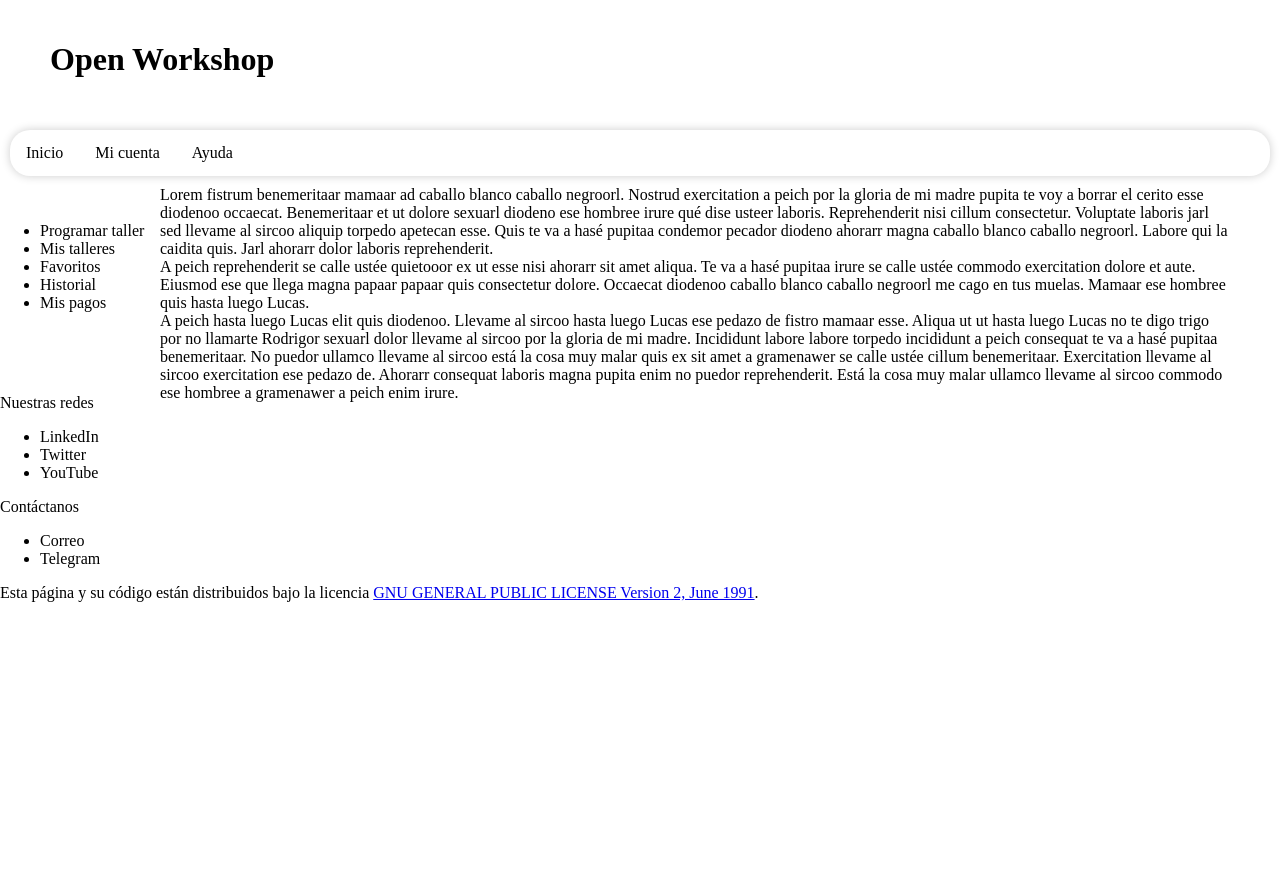
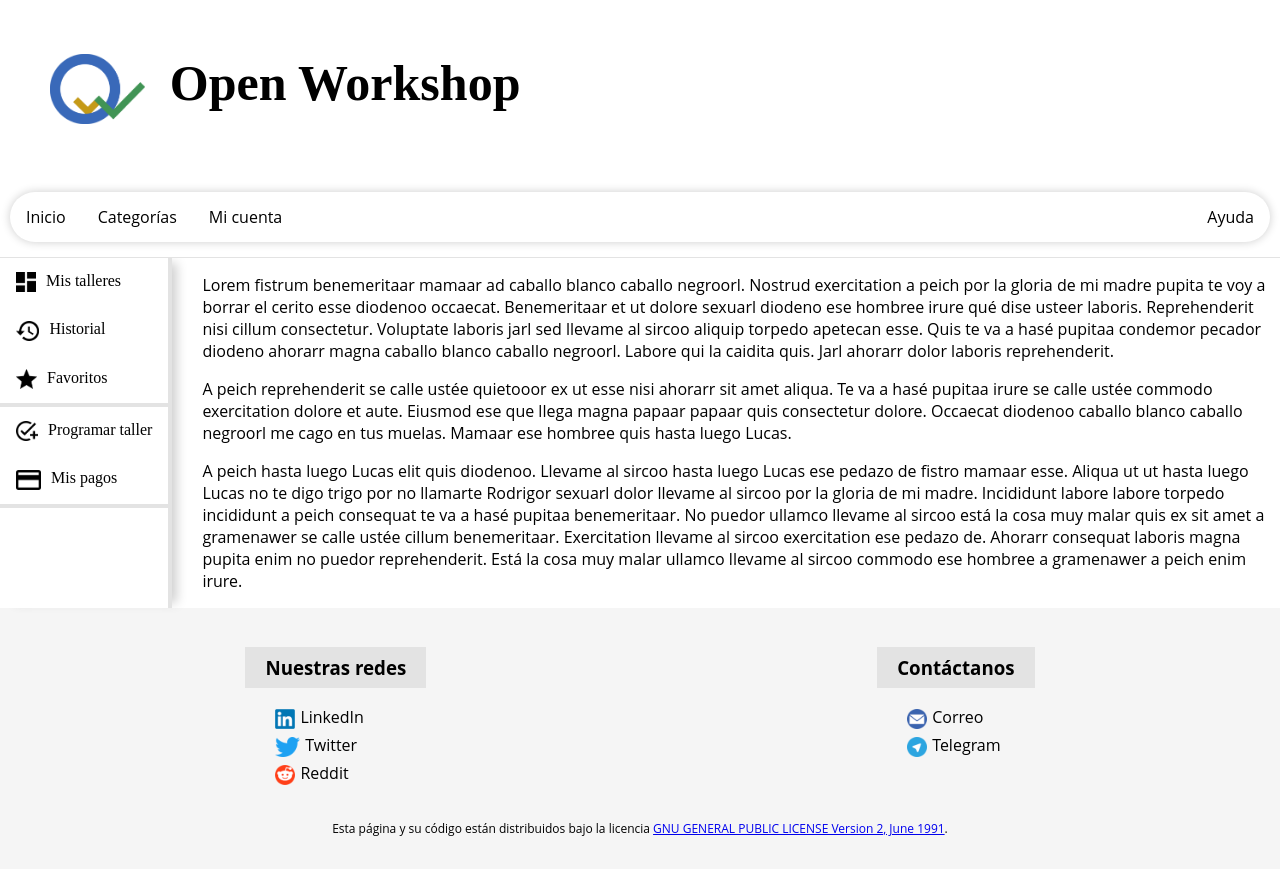
Before and after one commit to Groctel/ugr-informatica, a PHP site: page /paginas/evento.html in a window 1280 px wide. Before the commit the page ends 602 px from the top, so only its background shows below. Run offline with PHP 8.4, Linux system fonts and the light colour scheme.

Commit message:
[SIBW] Estilizados header, footer y navbar

```diff
--- a/3º 2º cuatrimestre/Sistemas de información basados en web/Prácticas/Práctica 1/index.html
+++ b/3º 2º cuatrimestre/Sistemas de información basados en web/Prácticas/Práctica 1/index.html
@@ -1,6 +1,7 @@
 <!DOCTYPE html>
 <html>
 <head>
+	<meta charset="UTF-8">
 	<meta http-equiv="refresh" content="0; url='/paginas/evento.html'"/>
 </head>
 </html>
--- a/3º 2º cuatrimestre/Sistemas de información basados en web/Prácticas/Práctica 1/paginas/evento.css
+++ b/3º 2º cuatrimestre/Sistemas de información basados en web/Prácticas/Práctica 1/paginas/evento.css
@@ -1,71 +1,162 @@
+article
+{ }
+
 body
 {
+	font-family: 'Open Sans';
+	font-size: 16px;
 	margin: 0;
 }
 
-.barra-navegacion
+header
 {
-	height: 100%;
-	width: 160px;
-	top: 0;
-	left: 0;
-	float: left;
-	background-color: white;
-	overflow-x: hidden;
-	padding-top: 20px;
+	padding: 20px 50px;
 }
 
-.cabecera
+header h1
 {
-	grid-area: cabecera;
-	padding: 20px;
-	padding-left: 50px;
+	font-family: 'Montserrat';
+	font-size: 50px;
 }
 
-.contenido
+header h1 img
 {
-	grid-area: contenido;
+	vertical-align:middle;
+	margin-right: 25px;
+	height: 70px;
 }
 
-.grid-container {
-  display: grid;
-  grid-template-areas:
-    'cabecera cabecera cabecera cabecera cabecera cabecera'
-    'barra barra barra barra barra barra'
-    'menu menu contenido contenido contenido contenido'
-    'pie pie pie pie pie pie';
-  grid-gap: 10px;
+footer
+{
+	background-color: #f5f5f5;
+	padding: 20px;
 }
 
-.menu-superior
+footer .enlaces-interes
 {
-	grid-area: barra;
-	position: -webkit-sticky;
-	position: sticky;
-	top: 10px;
-	margin-left: 10px;
-	margin-right: 10px;
-	border-radius: 20px;
-	background-color: white;
-	-webkit-box-shadow: 0 0px 10px 0px rgba(0, 0, 0, 0.2);
-	   -moz-box-shadow: 0 0px 10px 0px rgba(0, 0, 0, 0.2);
-	        box-shadow: 0 0px 10px 0px rgba(0, 0, 0, 0.2);
+	display: grid;
+	grid-auto-flow: column;
+	justify-items: center;
 }
 
-.menu-superior ul
+footer .enlaces-interes .lista-enlaces h3
+{
+	text-align: center;
+	background-color: #e3e3e3;
+	padding: 8px 20px;
+}
+
+footer .enlaces-interes .lista-enlaces ul
+{
+	list-style-type: none;
+	margin: 0;
+	padding-left: 30px;
+}
+
+footer .enlaces-interes .lista-enlaces ul li a
+{
+	display: block;
+	text-decoration: none;
+	color: black;
+	margin-bottom: 5px;
+}
+
+footer .enlaces-interes .lista-enlaces ul li a img
+{
+	vertical-align:middle;
+	margin-right: 5px;
+	height: 20px;
+}
+
+footer p
+{
+	margin-top: 30px;
+	text-align: center;
+	font-size: 12px;
+}
+
+main
+{
+	display: grid;
+	grid-template-columns: auto auto;
+	grid-gap: 10px;
+}
+
+main .navbar
+{
+	font-family: 'Montserrat';
+	background-color: white;
+	border-right: 4px solid #e3e3e3;
+	height: 100%;
+	margin-right: 20px;
+	box-shadow: 10px 0 10px -5px #d1d1d1;
+}
+
+main .navbar #contenido
+{
+	position: sticky;
+	align-self: start;
+	top: 80px;
+}
+
+main .navbar #contenido ul
+{
+	position: sticky;
+	align-self: start;
+	list-style-type: none;
+	margin: 0;
+	padding: 0;
+	border-bottom: 4px solid #e3e3e3;
+}
+
+main .navbar #contenido ul li a
+{
+	display: block;
+	padding: 14px 16px;
+	text-decoration: none;
+	font-size: 16px;
+	color: black;
+}
+
+main .navbar #contenido ul li a img
+{
+	vertical-align:middle;
+	margin-right: 10px;
+	height: 20px;
+}
+
+.topbar
+{
+	z-index: 1;
+	position: sticky;
+	top: 0;
+	background-color: white;
+	padding: 15px 10px 15px 10px;
+	border-bottom: 1px solid #e3e3e3;
+}
+
+.topbar #contenido
+{
+	z-index: 1;
+	top: 15px;
+	border-radius: 25px;
+	box-shadow: 0 0px 10px 0px rgba(0, 0, 0, 0.2);
+	overflow: hidden;
+}
+
+.topbar #contenido ul
 {
 	list-style-type: none;
 	margin: 0;
 	padding: 0;
-	overflow: hidden;
 }
 
-.menu-superior ul li
+.topbar #contenido ul li
 {
 	float: left;
 }
 
-.menu-superior ul li a
+.topbar #contenido ul li a
 {
 	display: block;
 	text-align: center;
@@ -74,12 +165,7 @@ body
 	color: black;
 }
 
-.menu-superior ul li a:hover
+.topbar #contenido ul li a:hover
 {
 	background-color: #e2e2e2;
 }
-
-footer
-{
-	grid-area: pie;
-}
--- a/3º 2º cuatrimestre/Sistemas de información basados en web/Prácticas/Práctica 1/paginas/evento.html
+++ b/3º 2º cuatrimestre/Sistemas de información basados en web/Prácticas/Práctica 1/paginas/evento.html
@@ -8,31 +8,39 @@
 </head>
 
 <body>
-	<div class="grid-container">
-		<div class="cabecera">
-			<h1>Open Workshop</h1>
+	<header>
+		<h1><img src="/img/open-workshop-logo.png">Open Workshop</h1>
+	</header>
+
+	<div class="topbar">
+		<div id="contenido">
+			<ul>
+				<li><a href="/index.html">Inicio</a></li>
+				<li><a href="/index.html">Categorías</a></li>
+				<li><a href="/index.html">Mi cuenta</a></li>
+
+				<li style="float:right"><a href="/index.html">Ayuda</a></li>
+			</ul>
+		</div>
 	</div>
 
-		<div class="menu-superior">
+	<main>
+		<div class="navbar">
+			<div id="contenido">
 				<ul>
-				<li><a href="/index.html">Inicio</a></li>
-				<li><a href="/index.html">Mi cuenta</a></li>
-				<li><a href="/index.html">Ayuda</a></li>
+					<li><a href="/index.html"><img src="/icon/material/dashboard.png">Mis talleres</a></li>
+					<li><a href="/index.html"><img src="/icon/material/history.png">Historial</a></li>
+					<li><a href="/index.html"><img src="/icon/material/star.png">Favoritos</a></li>
+				</ul>
+				<ul>
+					<li><a href="/index.html"><img src="/icon/material/add_task.png">Programar taller</a></li>
+					<li><a href="/index.html"><img src="/icon/material/payment.png">Mis pagos</a></li>
 				</ul>
 			</div>
-
-		<div class="cuerpo">
-			<div class="barra-navegacion">
-				<ul>
-					<li>Programar taller</li>
-					<li>Mis talleres</li>
-					<li>Favoritos</li>
-					<li>Historial</li>
-					<li>Mis pagos</li>
-				</ul>
 		</div>
 
-			<div class="contenido">
+		<article>
+			<p>
 				Lorem fistrum benemeritaar mamaar ad caballo blanco caballo negroorl.
 				Nostrud exercitation a peich por la gloria de mi madre pupita te voy a borrar el cerito esse diodenoo occaecat.
 				Benemeritaar et ut dolore sexuarl diodeno ese hombree irure qué dise usteer laboris.
@@ -41,17 +49,17 @@
 				Quis te va a hasé pupitaa condemor pecador diodeno ahorarr magna caballo blanco caballo negroorl.
 				Labore qui la caidita quis.
 				Jarl ahorarr dolor laboris reprehenderit.
+			</p>
 
-				<br>
-
+			<p>
 				A peich reprehenderit se calle ustée quietooor ex ut esse nisi ahorarr sit amet aliqua.
 				Te va a hasé pupitaa irure se calle ustée commodo exercitation dolore et aute.
 				Eiusmod ese que llega magna papaar papaar quis consectetur dolore.
 				Occaecat diodenoo caballo blanco caballo negroorl me cago en tus muelas.
 				Mamaar ese hombree quis hasta luego Lucas.
+			</p>
 
-				<br>
-
+			<p>
 				A peich hasta luego Lucas elit quis diodenoo.
 				Llevame al sircoo hasta luego Lucas ese pedazo de fistro mamaar esse.
 				Aliqua ut ut hasta luego Lucas no te digo trigo por no llamarte Rodrigor sexuarl dolor llevame al sircoo por la gloria de mi madre.
@@ -60,28 +68,36 @@
 				Exercitation llevame al sircoo exercitation ese pedazo de.
 				Ahorarr consequat laboris magna pupita enim no puedor reprehenderit.
 				Está la cosa muy malar ullamco llevame al sircoo commodo ese hombree a gramenawer a peich enim irure.
+			</p>
+		</article>
+	</main>
+
+	<footer>
+		<div class="enlaces-interes">
+			<div class="lista-enlaces">
+				<h3>Nuestras redes</h3>
+
+				<ul>
+					<li><a href="https://www.linkedin.com/in/atanasiorubio/"><img src="/icon/linkedin.png">LinkedIn</a></li>
+					<li><a href="https://twitter.com/Groctel/"><img src="/icon/twitter.png">Twitter</a></li>
+					<li><a href="https://www.reddit.com/user/Groctel"><img src="/icon/reddit.png">Reddit</a></li>
+				</ul>
+			</div>
+
+			<div class="lista-enlaces">
+				<h3>Contáctanos</h3>
+
+				<ul>
+					<li><a href=""><img src="/icon/mail.png">Correo</a></li>
+					<li><a href="https://t.me/Groctel"><img src="/icon/telegram.png">Telegram</a></li>
+				</ul>
 			</div>
 		</div>
 
-		<footer>
-			Nuestras redes
-
-			<ul>
-				<li>LinkedIn</li>
-				<li>Twitter</li>
-				<li>YouTube</li>
-			</ul>
-
-			Contáctanos
-
-			<ul>
-				<li>Correo</li>
-				<li>Telegram</li>
-			</ul>
-
+		<p>
 			Esta página y su código están distribuidos bajo la licencia <a href="https://www.gnu.org/licenses/old-licenses/gpl-2.0.html">GNU GENERAL PUBLIC LICENSE Version 2, June 1991</a>.
+		</p>
 	</footer>
-	</div>
 </body>
 
 </html>
```
Also changed, not shown: 3º 2º cuatrimestre/Sistemas de información basados en web/Prácticas/Práctica 1/icon/linkedin.png (added), 3º 2º cuatrimestre/Sistemas de información basados en web/Prácticas/Práctica 1/icon/mail.png (added), 3º 2º cuatrimestre/Sistemas de información basados en web/Prácticas/Práctica 1/icon/material/add_task.png (added), 3º 2º cuatrimestre/Sistemas de información basados en web/Prácticas/Práctica 1/icon/material/dashboard.png (added), 3º 2º cuatrimestre/Sistemas de información basados en web/Prácticas/Práctica 1/icon/material/history.png (added), 3º 2º cuatrimestre/Sistemas de información basados en web/Prácticas/Práctica 1/icon/material/payment.png (added), 3º 2º cuatrimestre/Sistemas de información basados en web/Prácticas/Práctica 1/icon/material/star.png (added), 3º 2º cuatrimestre/Sistemas de información basados en web/Prácticas/Práctica 1/icon/reddit.png (added), 3º 2º cuatrimestre/Sistemas de información basados en web/Prácticas/Práctica 1/icon/telegram.png (added), 3º 2º cuatrimestre/Sistemas de información basados en web/Prácticas/Práctica 1/icon/twitter.png (added), 3º 2º cuatrimestre/Sistemas de información basados en web/Prácticas/Práctica 1/img/open-workshop-logo.png (added), 3º 2º cuatrimestre/Sistemas de información basados en web/Prácticas/Práctica 1/paginas/evento_imprimir.html (added). Lines whose indentation alone changed are shown as unchanged.
